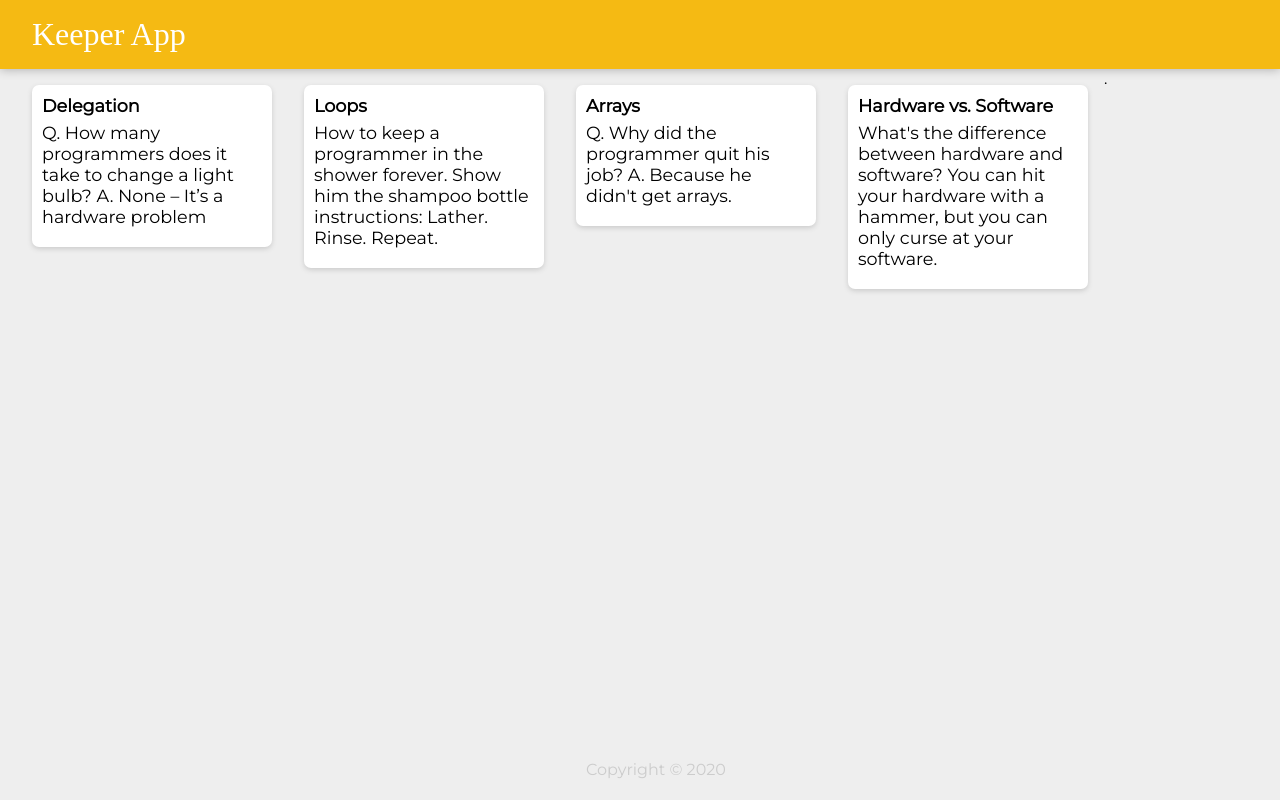
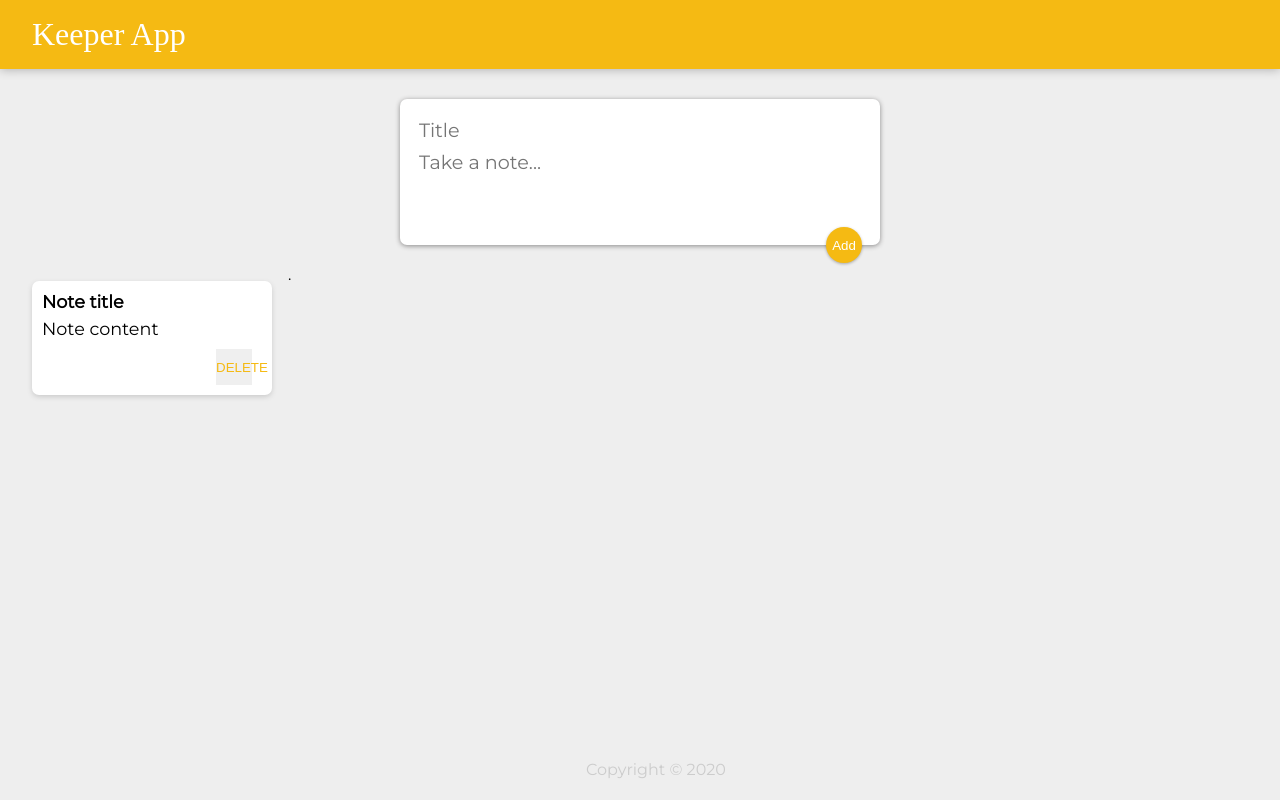
Before and after one commit to raphaeldiscky/keeper-app-react, a React (Create React App) app: page / in a window 1280 px wide. Built offline with nearby package versions, Linux system fonts and the light colour scheme; a web font is replaced by a local one.

Commit message:
Create a constant that keeps of the title and content

```diff
--- a/public/styles.css
+++ b/public/styles.css
@@ -54,3 +54,50 @@
   white-space: pre-wrap;
   word-wrap: break-word;
 }
+
+
+.note button {
+  position: relative;
+  float: right;
+  margin-right: 10px;
+  color: #f5ba13;
+  border: none;
+  width: 36px;
+  height: 36px;
+  cursor: pointer;
+  outline: none;
+}
+
+form {
+  position: relative;
+  width: 480px;
+  margin: 30px auto 20px auto;
+  background: #fff;
+  padding: 15px;
+  border-radius: 7px;
+  box-shadow: 0 1px 5px rgb(138, 137, 137);
+}
+form input,
+form textarea {
+  width: 100%;
+  border: none;
+  padding: 4px;
+  outline: none;
+  font-size: 1.2em;
+  font-family: inherit;
+  resize: none;
+}
+form button {
+  position: absolute;
+  right: 18px;
+  bottom: -18px;
+  background: #f5ba13;
+  color: #fff;
+  border: none;
+  border-radius: 50%;
+  width: 36px;
+  height: 36px;
+  box-shadow: 0 1px 3px rgba(0, 0, 0, 0.3);
+  cursor: pointer;
+  outline: none;
+}
--- a/src/components/App.jsx
+++ b/src/components/App.jsx
@@ -2,22 +2,17 @@
 import Header from "./Header";
 import Footer from "./Footer";
 import Note from "./Note";
-import notes from "../notes";
+import CreateArea from "./CreateArea";
 
 function App() {
-    return (
-        <div>
-            <Header/>
-            {notes.map(noteItem => (
-                <Note
-                    key={noteItem.key}
-                    title={noteItem.title}
-                    content={noteItem.content}
-                />
-            ))}
-            <Footer/>
-        </div>
-    );
+  return (
+    <div>
+      <Header />
+      <CreateArea />
+      <Note key={1} title="Note title" content="Note content" />
+      <Footer />
+    </div>
+  );
 }
 
 export default App;
--- /dev/null
+++ b/src/components/CreateArea.jsx
@@ -0,0 +1,42 @@
+import React, { useState } from "react";
+
+function CreateArea() {
+
+  const [note, setNote] = useState({
+    title: "",
+    content: "",
+  });
+
+  function handleChange(event) {
+    const {name, value} = event.target;
+    setNote(prevNote => {
+      return {
+        ...prevNote,
+        [name]: value
+      };
+    });
+  }
+
+  return (
+    <div>
+      <form>
+        <input
+          name="title"
+          onChange={handleChange}
+          value={note.title}
+          placeholder="Title"
+        />
+        <textarea
+          name="content"
+          onChange={handleChange}
+          value={note.content}
+          placeholder="Take a note..."
+          rows="3"
+        />
+        <button>Add</button>
+      </form>
+    </div>
+  );
+}
+
+export default CreateArea;
--- a/src/components/Note.jsx
+++ b/src/components/Note.jsx
@@ -5,6 +5,7 @@
         <div className="note">
             <h1>{props.title}</h1>
             <p>{props.content}</p>
+            <button>DELETE</button>
         </div>
     );
 }
--- a/src/notes.js
+++ /dev/null
@@ -1,28 +0,0 @@
-const notes = [
-    {
-      key: 1,
-      title: "Delegation",
-      content:
-        "Q. How many programmers does it take to change a light bulb? A. None – It’s a hardware problem"
-    },
-    {
-      key: 2,
-      title: "Loops",
-      content:
-        "How to keep a programmer in the shower forever. Show him the shampoo bottle instructions: Lather. Rinse. Repeat."
-    },
-    {
-      key: 3,
-      title: "Arrays",
-      content:
-        "Q. Why did the programmer quit his job? A. Because he didn't get arrays."
-    },
-    {
-      key: 4,
-      title: "Hardware vs. Software",
-      content:
-        "What's the difference between hardware and software? You can hit your hardware with a hammer, but you can only curse at your software."
-    }
-  ];
-
-  export default notes;
```
Also changed, not shown: src/components/Footer.jsx (+6 -6 lines), src/components/Header.jsx (+5 -5 lines).
